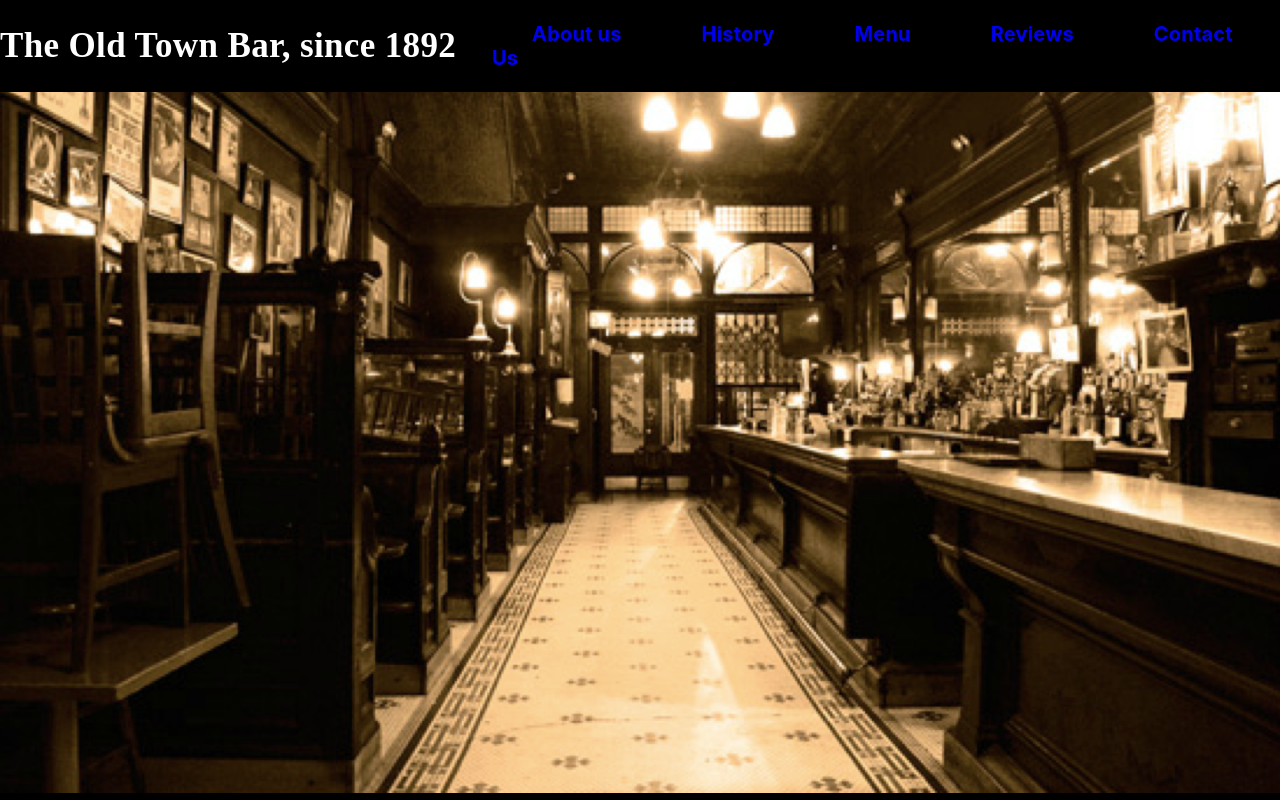
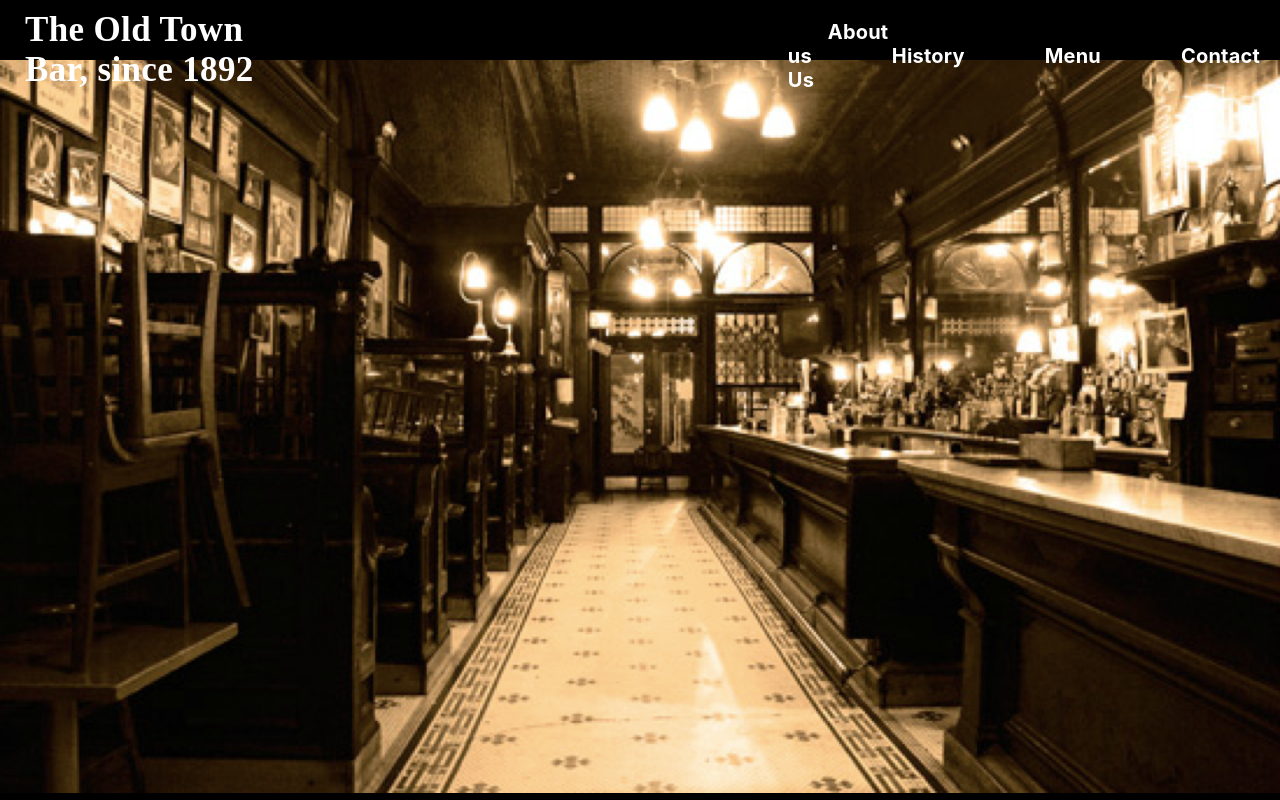
Before and after one commit to fkaltman/Old-Town-Bar, a React (Create React App) app: page / in a window 1280 px wide. Shown: the top 800 px of the page. Built offline with nearby package versions, Linux system fonts and the light colour scheme.

Commit message:
style the nav bar

```diff
--- a/src/App.css
+++ b/src/App.css
@@ -1,15 +1,22 @@
+a{
+  color:white;
+}
+a:hover{
+  opacity: .65;
+  transition: opacity 0.2s cubic-bezier(0.645, 0.045, 0.355, 1);
+}
 .nav-container{
   z-index: 10;
   position: fixed;
   color: white;
   display: flex;
-  height: 92px;
+  height: 60px;
   width: 100%;
   background-color: black;
 }
 
 .nav-title {
-  margin: auto;
+  margin: 10px 483px 10px 25px;
   width: 507px;
   height: 40px;
   font-family: Baskerville;
@@ -25,7 +32,7 @@
 }
 
 .link-container {
-  margin: auto;
+  margin: 20px;
 }
 
 .nav-link {
--- a/src/components/NavBar.jsx
+++ b/src/components/NavBar.jsx
@@ -16,7 +16,7 @@ export default class Navigation extends React.Component{
           <a className="nav-link" href='#about-us' >About us</a>
           <a className="nav-link" href="#hstry" >History</a>
           <a className="nav-link" href="menu" >Menu</a>
-          <a className="nav-link" href="#reviews-scroll" >Reviews</a>
+          {/* <a className="nav-link" href="#reviews-scroll" >Reviews</a> */}
           <a className="nav-link" href="#contact-us"  >Contact Us</a>
         </div>
       </div>
```
